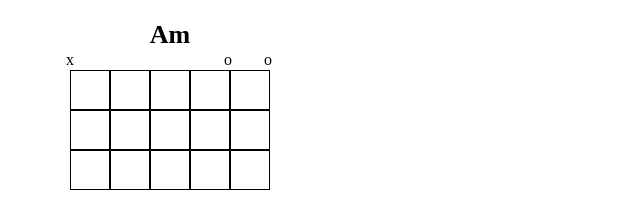
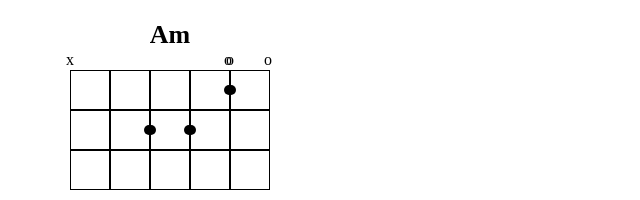
Before and after one commit to qirong77/guiiter-chords, a React (Vite) app: page / in a window 1280 px wide. Shown: the top 200 px of the page, without its empty margins (0-640 px from the left). Built offline with nearby package versions, Linux system fonts and the light colour scheme.

Commit message:
feat: 功能开发 ✨

```diff
--- a/src/components/Chord.tsx
+++ b/src/components/Chord.tsx
@@ -1,27 +1,57 @@
 export function Chord(props: { title: string; xMarks: number[]; oMarks: number[]; strings: number[][] }) {
+    // strings 数组格式: [品格号, 弦号]
+    // 例如: [2, 3] 表示第2品第3弦按下
+    const fretMap = new Map<string, boolean>();
+    props.strings.forEach(([fretNum, stringNum]) => {
+        fretMap.set(`${fretNum}-${stringNum}`, true);
+    });
+
+    // 辅助函数：检查指定位置是否有按弦
+    const hasFingerAt = (fretNum: number, stringNum: number): boolean => {
+        return fretMap.has(`${fretNum}-${stringNum}`);
+    };
+
+    // 渲染品格行
+    const renderFretRow = (fretNumber: number) => {
+        const cells = [];
+        // 从第6弦到第1弦排列，每个 Cell 显示两根弦的状态
+        // Cell 的 leftDot 对应左边的弦，rightDot 对应右边的弦
+        for (let stringNum = 6; stringNum >= 2; stringNum--) {
+            const leftDot = hasFingerAt(fretNumber, stringNum);
+            const rightDot = hasFingerAt(fretNumber, stringNum - 1);
+
+            // 只在第一品格显示 x 和 o 标记
+            const showXLeft = fretNumber === 1 ? props.xMarks.includes(stringNum) : false;
+            const showOLeft = fretNumber === 1 ? props.oMarks.includes(stringNum) : false;
+            const showXRight = fretNumber === 1 ? props.xMarks.includes(stringNum - 1) : false;
+            const showORight = fretNumber === 1 ? props.oMarks.includes(stringNum - 1) : false;
+
+            cells.push(
+                <Cell
+                    key={`${fretNumber}-${stringNum}`}
+                    showXLeft={showXLeft}
+                    showOLeft={showOLeft}
+                    showXRight={showXRight}
+                    showORight={showORight}
+                    leftDot={leftDot}
+                    rightDot={rightDot}
+                />
+            );
+        }
+        return cells;
+    };
+
     return (
         <div style={{ width: 300, display: "flex", flexDirection: "column", alignItems: "center" }}>
             <div style={{ fontSize: "26px", fontWeight: "bold", marginBottom: 20 }}>{props.title}</div>
             <ChordRow>
-                <Cell showXLeft={props.xMarks.includes(6)} showOLeft={props.oMarks.includes(6)} />
-                <Cell showXLeft={props.xMarks.includes(5)} showOLeft={props.oMarks.includes(5)} />
-                <Cell showXLeft={props.xMarks.includes(4)} showOLeft={props.oMarks.includes(4)} />
-                <Cell showXLeft={props.xMarks.includes(3)} showOLeft={props.oMarks.includes(3)} showORight={props.oMarks.includes(2)} />
-                <Cell showXLeft={props.xMarks.includes(2)} showXRight={props.xMarks.includes(1)} showORight={props.oMarks.includes(1)} />
+                {renderFretRow(1)}
             </ChordRow>
             <ChordRow>
-                <Cell showXLeft={false} showOLeft={false} showXRight={false} showORight={false} />
-                <Cell showXLeft={false} showOLeft={false} showXRight={false} showORight={false} />
-                <Cell showXLeft={false} showOLeft={false} showXRight={false} showORight={false} />
-                <Cell showXLeft={false} showOLeft={false} showXRight={false} showORight={false} />
-                <Cell showXLeft={false} showOLeft={false} showXRight={false} showORight={false} />
+                {renderFretRow(2)}
             </ChordRow>
-                        <ChordRow>
-                <Cell showXLeft={false} showOLeft={false} showXRight={false} showORight={false} />
-                <Cell showXLeft={false} showOLeft={false} showXRight={false} showORight={false} />
-                <Cell showXLeft={false} showOLeft={false} showXRight={false} showORight={false} />
-                <Cell showXLeft={false} showOLeft={false} showXRight={false} showORight={false} />
-                <Cell showXLeft={false} showOLeft={false} showXRight={false} showORight={false} />
+            <ChordRow>
+                {renderFretRow(3)}
             </ChordRow>
         </div>
     );
@@ -38,7 +68,7 @@ function ChordRow({ children }: { children: React.ReactNode }) {
         </div>
     );
 }
-function Cell(props: { showXLeft: boolean; showOLeft: boolean; showXRight: boolean; showORight: boolean; leftDot: boolean; rightDot?: boolean }) {
+function Cell(props: { showXLeft: boolean; showOLeft: boolean; showXRight: boolean; showORight: boolean; leftDot?: boolean; rightDot?: boolean }) {
     const leftText = props.showXLeft ? "x" : props.showOLeft ? "o" : "";
     const rightText = props.showXRight ? "x" : props.showORight ? "o" : "";
     return (
@@ -69,7 +99,7 @@ function Cell(props: { showXLeft: boolean; showOLeft: boolean; showXRight: boole
             </div>
             {props.leftDot && (
                 <div
-                    className="circle"
+                    className="circle-left"
                     style={{
                         background: "black",
                         position: "absolute",
@@ -82,6 +112,21 @@ function Cell(props: { showXLeft: boolean; showOLeft: boolean; showXRight: boole
                     }}
                 ></div>
             )}
+            {props.rightDot && (
+                <div
+                    className="circle-right"
+                    style={{
+                        background: "black",
+                        position: "absolute",
+                        borderRadius: "50%",
+                        right: "0%",
+                        top: "50%",
+                        width: "10px",
+                        height: "10px",
+                        transform: "translate(50%,-50%)",
+                    }}
+                ></div>
+            )}
         </div>
     );
 }
```
